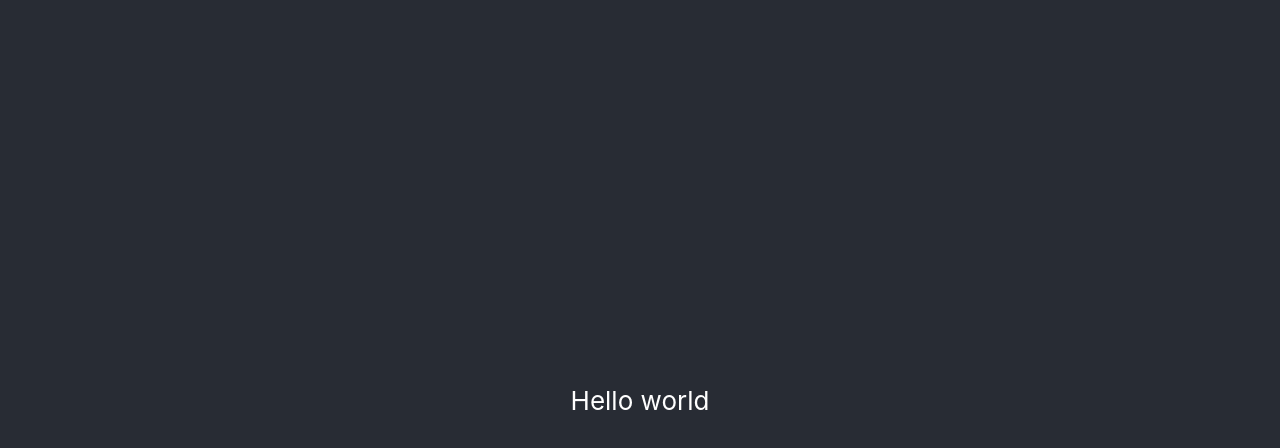
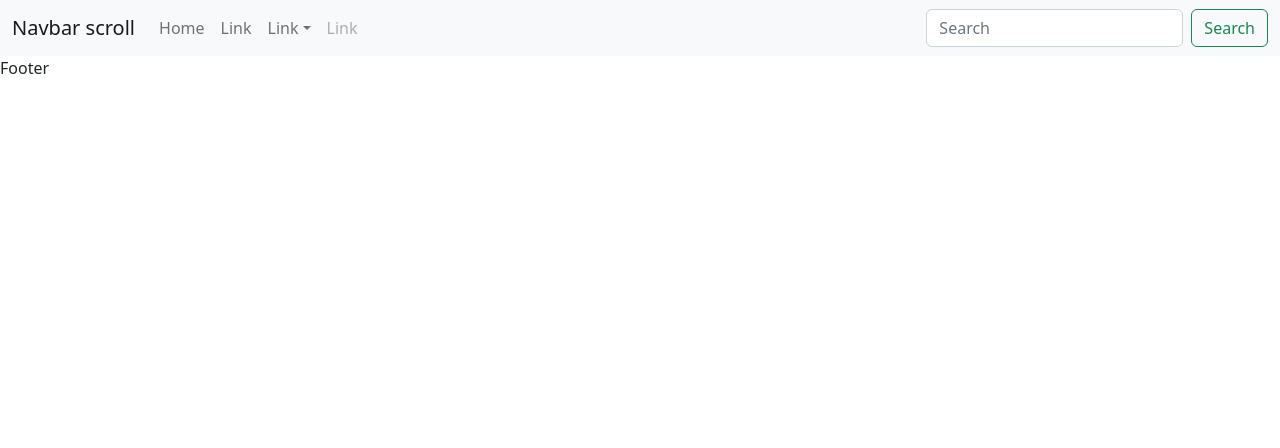
Before and after one commit to Mohib04/Notezipper, a React (Create React App) app in the folder frontend/: page / in a window 1280 px wide. Shown: the top 448 px of the page. Built offline with nearby package versions, Linux system fonts and the light colour scheme.

Commit message:
React bootstrap Added

```diff
--- a/frontend/package.json
+++ b/frontend/package.json
@@ -6,7 +6,9 @@
     "@testing-library/jest-dom": "^5.16.5",
     "@testing-library/react": "^13.4.0",
     "@testing-library/user-event": "^13.5.0",
+    "bootstrap": "^5.2.2",
     "react": "^18.2.0",
+    "react-bootstrap": "^2.5.0",
     "react-dom": "^18.2.0",
     "react-scripts": "5.0.1",
     "web-vitals": "^2.1.4"
--- a/frontend/src/App.js
+++ b/frontend/src/App.js
@@ -1,10 +1,16 @@
 import "./App.css";
+import Header from "./components/Header/Header";
+import Footer from "./components/Footer/Footer";
 
 function App() {
   return (
-    <div className="App">
-      <header className="App-header">Hello world</header>
-    </div>
+    <>
+      <Header />
+      <main >
+
+      </main>
+      <Footer />
+    </>
   );
 }
 
--- /dev/null
+++ b/frontend/src/components/Footer/Footer.js
@@ -0,0 +1,5 @@
+import React from "react";
+
+export default function Footer() {
+  return <div>Footer</div>;
+}
--- /dev/null
+++ b/frontend/src/components/Header/Header.js
@@ -0,0 +1,52 @@
+import React from "react";
+import {
+  Button,
+  Container,
+  Form,
+  Nav,
+  Navbar,
+  NavDropdown,
+} from "react-bootstrap";
+
+export default function Header() {
+  return (
+    <Navbar bg="light" expand="lg">
+      <Container fluid>
+        <Navbar.Brand href="#">Navbar scroll</Navbar.Brand>
+        <Navbar.Toggle aria-controls="navbarScroll" />
+        <Navbar.Collapse id="navbarScroll">
+          <Nav
+            className="me-auto my-2 my-lg-0"
+            style={{ maxHeight: "100px" }}
+            navbarScroll
+          >
+            <Nav.Link href="#action1">Home</Nav.Link>
+            <Nav.Link href="#action2">Link</Nav.Link>
+            <NavDropdown title="Link" id="navbarScrollingDropdown">
+              <NavDropdown.Item href="#action3">Action</NavDropdown.Item>
+              <NavDropdown.Item href="#action4">
+                Another action
+              </NavDropdown.Item>
+              <NavDropdown.Divider />
+              <NavDropdown.Item href="#action5">
+                Something else here
+              </NavDropdown.Item>
+            </NavDropdown>
+            <Nav.Link href="#" disabled>
+              Link
+            </Nav.Link>
+          </Nav>
+          <Form className="d-flex">
+            <Form.Control
+              type="search"
+              placeholder="Search"
+              className="me-2"
+              aria-label="Search"
+            />
+            <Button variant="outline-success">Search</Button>
+          </Form>
+        </Navbar.Collapse>
+      </Container>
+    </Navbar>
+  );
+}
--- a/frontend/src/index.js
+++ b/frontend/src/index.js
@@ -2,6 +2,7 @@
 import ReactDOM from "react-dom/client";
 import "./index.css";
 import App from "./App";
+import "bootstrap/dist/css/bootstrap.min.css";
 
 const root = ReactDOM.createRoot(document.getElementById("root"));
 root.render(
```
Also changed, not shown: 12 other files (tests, documents, lock files or other folders).
